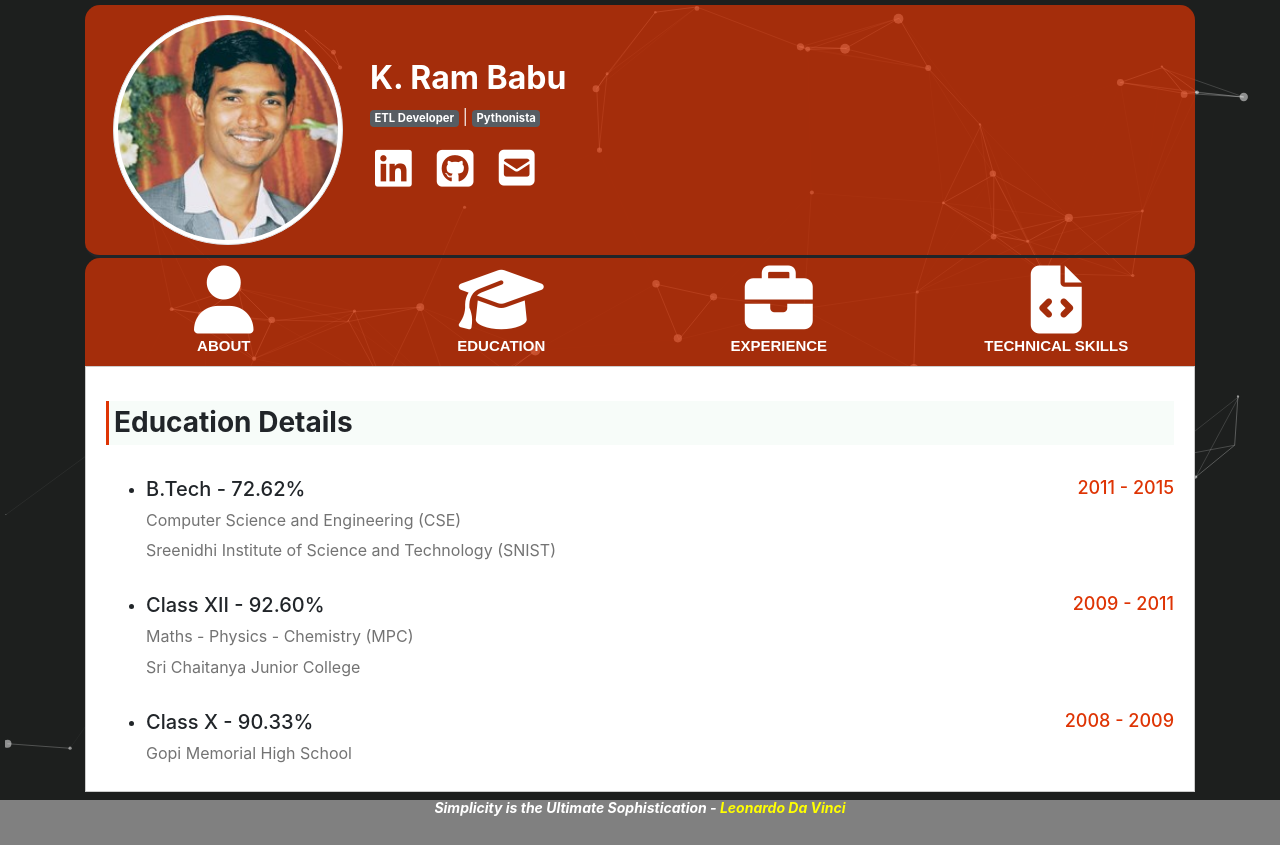
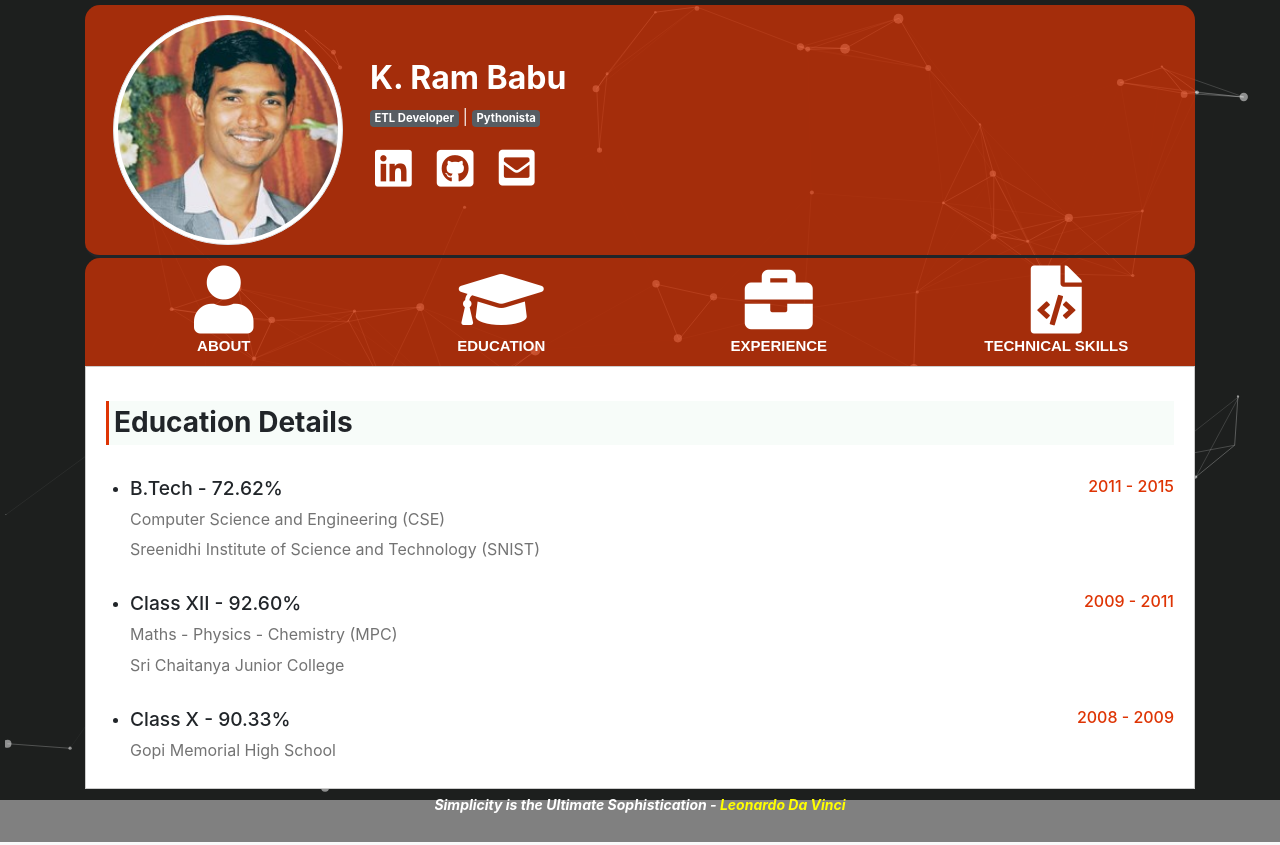
Before and after one commit to Ram-95/ram-95.github.io, a PHP site: page / in a window 1280 px wide, after a click on "EDUCATION". Run offline with PHP 8.4, Linux system fonts and the light colour scheme; some libraries are stand-ins or nearby versions.

Commit message:
UI Changes

```diff
--- a/index.html
+++ b/index.html
@@ -11,14 +11,16 @@
 
 	<link rel="stylesheet" href="https://maxcdn.bootstrapcdn.com/bootstrap/4.4.1/css/bootstrap.min.css">
 
-	<link href="https://maxcdn.bootstrapcdn.com/font-awesome/4.7.0/css/font-awesome.min.css" rel="stylesheet" />
+	<link rel="stylesheet" href="https://cdnjs.cloudflare.com/ajax/libs/font-awesome/5.15.2/css/all.min.css"
+		integrity="sha512-HK5fgLBL+xu6dm/Ii3z4xhlSUyZgTT9tuc/hSrtw6uzJOvgRr2a9jyxxT1ely+B+xFAmJKVSTbpM/CuL7qxO8w=="
+		crossorigin="anonymous" />
 	<link rel="shortcut icon" type="image/png" href="favicon.png">
 
 	<script src="https://ajax.googleapis.com/ajax/libs/jquery/3.5.1/jquery.min.js"></script>
 	<script src="https://maxcdn.bootstrapcdn.com/bootstrap/3.4.0/js/bootstrap.min.js"></script>
 
 	<!-- To Use Social Media Icons-->
-	<script src='https://kit.fontawesome.com/a076d05399.js'></script>
+	<!--<script src='https://kit.fontawesome.com/a076d05399.js'></script>-->
 	<link rel="stylesheet" href="styles.css">
 	<title>
 		Rambabu's Profile
@@ -44,9 +46,9 @@
 				<span class="badge badge-secondary">ETL Developer</span> <span style="color: white;">|</span> <span
 					class="badge badge-secondary">Pythonista</span><br>
 				<!--
-					<div class="mt-1">
-					<u><a href="#" style="color: white; font-weight: 500;" target="_blank"><u></u>View Resume</a></u>
-					</div>
+				<div class="mt-1 view_resume">
+					<a href="#"" target=" _blank"><i class="far fa-file-alt"></i>&nbsp;View Resume</a>
+				</div>
 				-->
 				<div class="row social-bar bg-black mt-2">
 
--- a/styles.css
+++ b/styles.css
@@ -45,8 +45,12 @@ body {
 	display: inline-block;
 }
 
+.edu-details {
+	padding-left: 1.5rem;
+}
+
 .edu-details h4 {
-	font-size: 20px;
+	font-size: 1.2rem;
 }
 
 .social-bar {
@@ -127,14 +131,13 @@ div {
 	color: yellow;
 }
 
-.nav-item a:focus{
+.nav-item a:focus {
 	color: yellow;
 }
 
 /*
-.nav-item:hover {
-	background-color: #363331;
-	border: 1px solid black;
+.nav-item a:hover {
+	opacity: 0.8;
 }
 */
 
@@ -206,7 +209,7 @@ div {
 .edu-timeline {
 	color: #de3404;
 	float: right;
-	font-size: 18px;
+	font-size: 1rem;
 }
 
 .edu-details h5 {
@@ -216,9 +219,6 @@ div {
 	font-weight: normal;
 }
 
-.edu-details h4 {
-	font-size: 20px;
-}
 
 .work-timeline {
 	color: #de3404;
@@ -268,6 +268,19 @@ div {
 	background: rgb(240, 161, 133);
 }
 
+.view_resume a {
+	color: white;
+	font-weight: 600;
+}
+
+.view_resume i {
+	font-size: 1.2rem;
+}
+
+.view_resume a:hover {
+	color: yellow;
+}
+
 @media only screen and (max-width: 600px) {
 	.social_btns {
 		margin: none;
```
